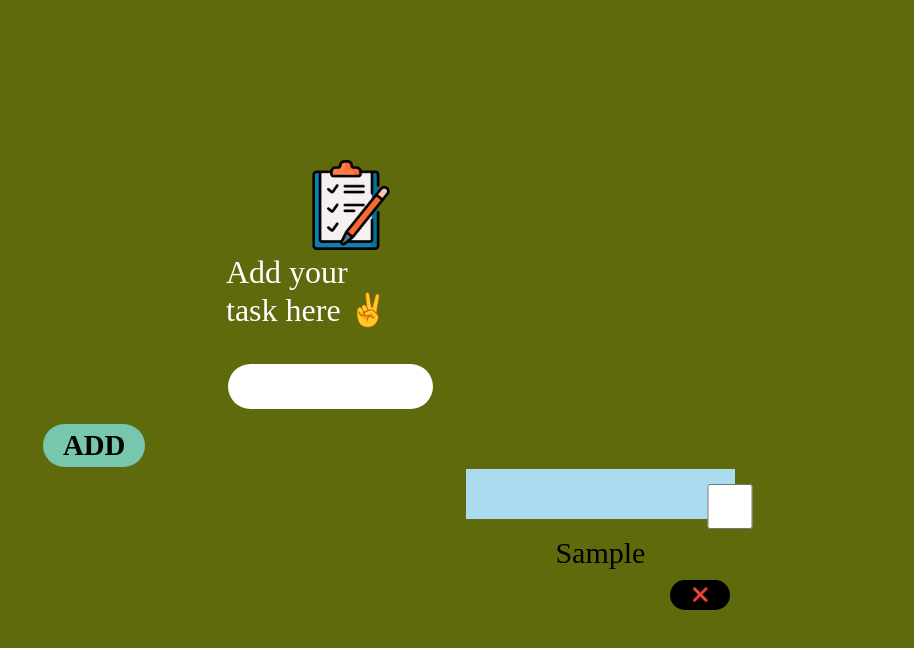
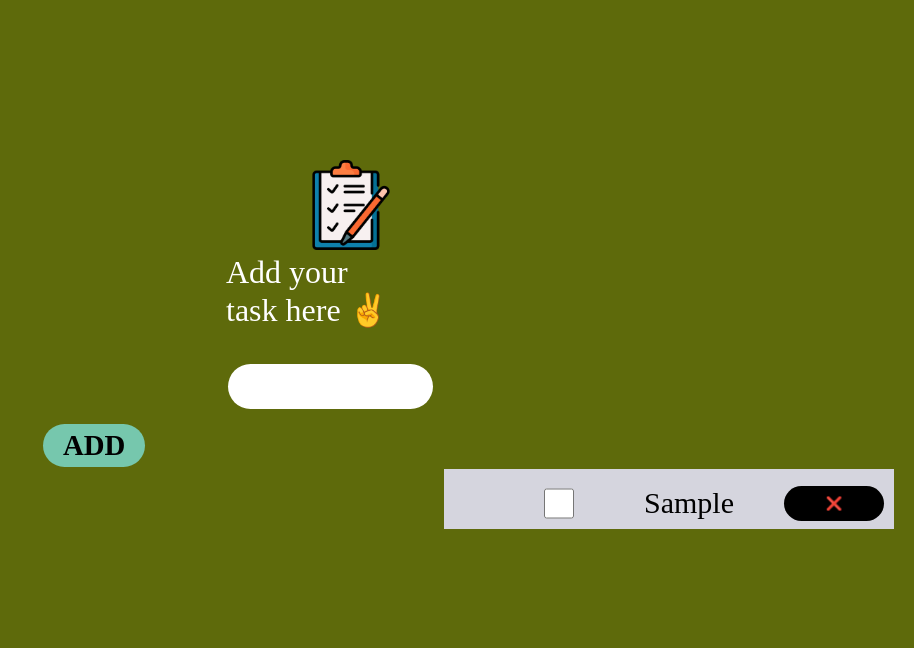
Before and after one commit to SrestMilan/Todo-App, a React (Create React App) app in the folder todo-app/: page / in a window 1280 px wide. Both pictures are taken after typing "Sample" into the empty fields and a click on the button "ADD". Shown: the top 648 px of the page, without its empty margins (366-1280 px from the left). Built offline with nearby package versions, Linux system fonts and the light colour scheme.

Commit message:
completed task funcionality

```diff
--- a/todo-app/src/components/Item.js
+++ b/todo-app/src/components/Item.js
@@ -1,25 +1,28 @@
 function Item({ listItem, onDeleteTask, onHandleCompletedTask }) {
   return (
-    <div className="taskList">
-      <li>
-        <div className="items">
+    <>
+      <div className="taskItem">
         <input
           type="checkbox"
           value={listItem.completed}
           onChange={() => onHandleCompletedTask(listItem.id)}
         />
+
+        <div className="child child-2">
           <span
             style={listItem.completed ? { textDecoration: "line-through" } : {}}
           >
             {listItem.task}
           </span>
+        </div>
 
+        <div className="child child-3">
           <button className="delete" onClick={() => onDeleteTask(listItem.id)}>
             ❌
           </button>
         </div>
-      </li>
       </div>
+    </>
   );
 }
 
--- a/todo-app/src/index.css
+++ b/todo-app/src/index.css
@@ -64,28 +64,42 @@ button {
   color: #000;
 }
 
-.taskList {
-  margin-left: 52em;
-  margin-right: auto;
-  width: 21%;
-  height: 4em;
+.taskItem {
+  position: relative;
+  width: 450px;
+  height: 60px;
+  left: 810px;
+  background-color: rgb(213, 213, 222);
 }
 
-.taskList li {
-  list-style-type: none;
-  font-size: 30px;
-  text-align: center;
+.child {
+  position: absolute;
 }
 
-.items {
-  height: 50px;
-  background-color: #aadbef;
+.child-2 {
+  top: 17px;
+  left: 200px;
+  font-size: 30px;
 }
 
-.delete {
-  width: 4.5em;
-  height: 30px;
-  margin-top: 10px;
-  margin-left: 15em;
+.child-3 {
+  top: 17px;
+  left: 340px;
+}
+
+.taskItem:hover {
+  background-color: white;
+}
+
+.taskItem input {
+  margin-left: 100px;
+  margin-top: 17px;
+  width: 30px;
+  height: 35px;
+}
+
+.taskItem .child-3 button {
+  width: 100px;
+  height: 35px;
   background-color: black;
 }
```
Lines whose indentation alone changed are shown as unchanged.
